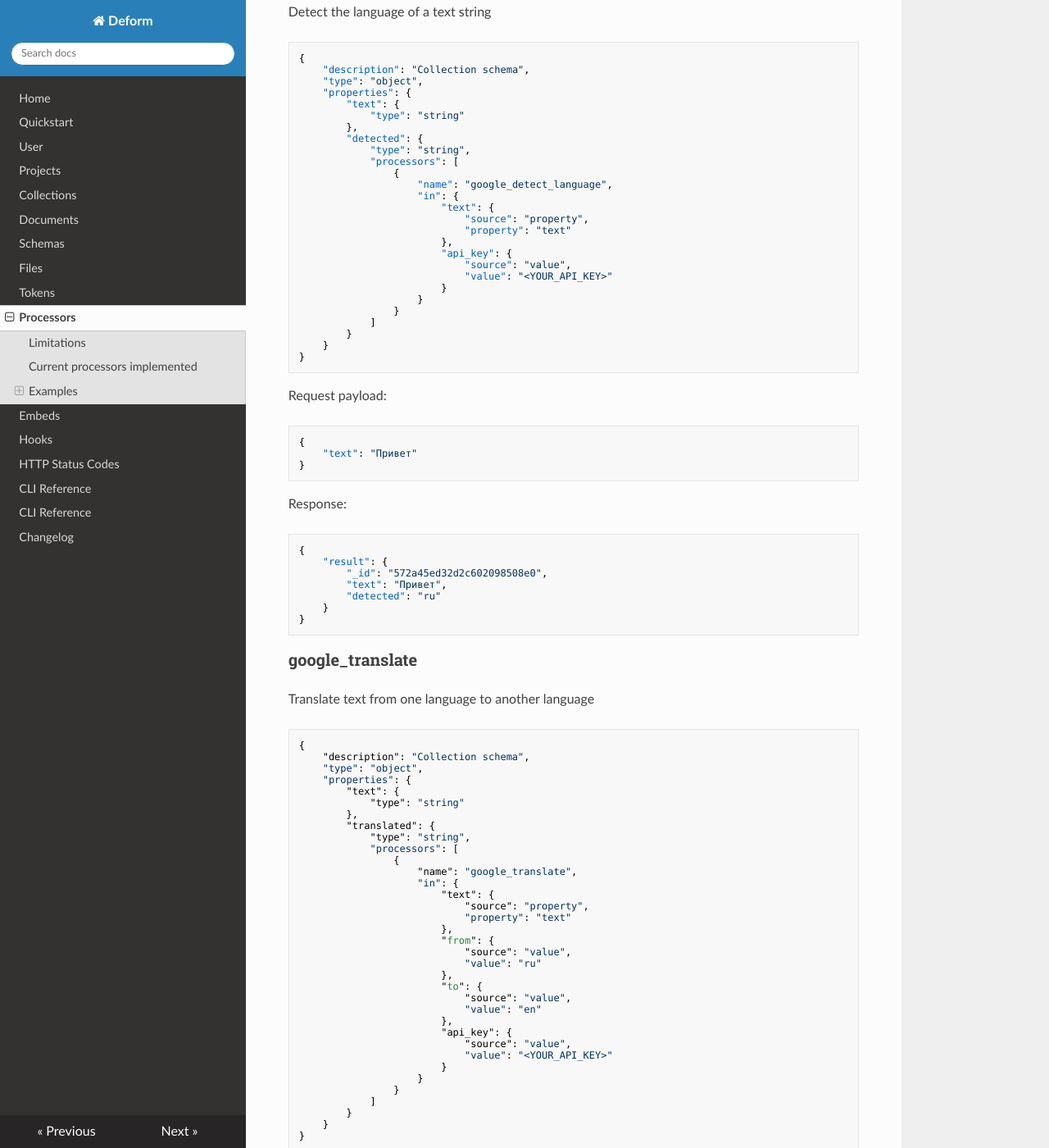
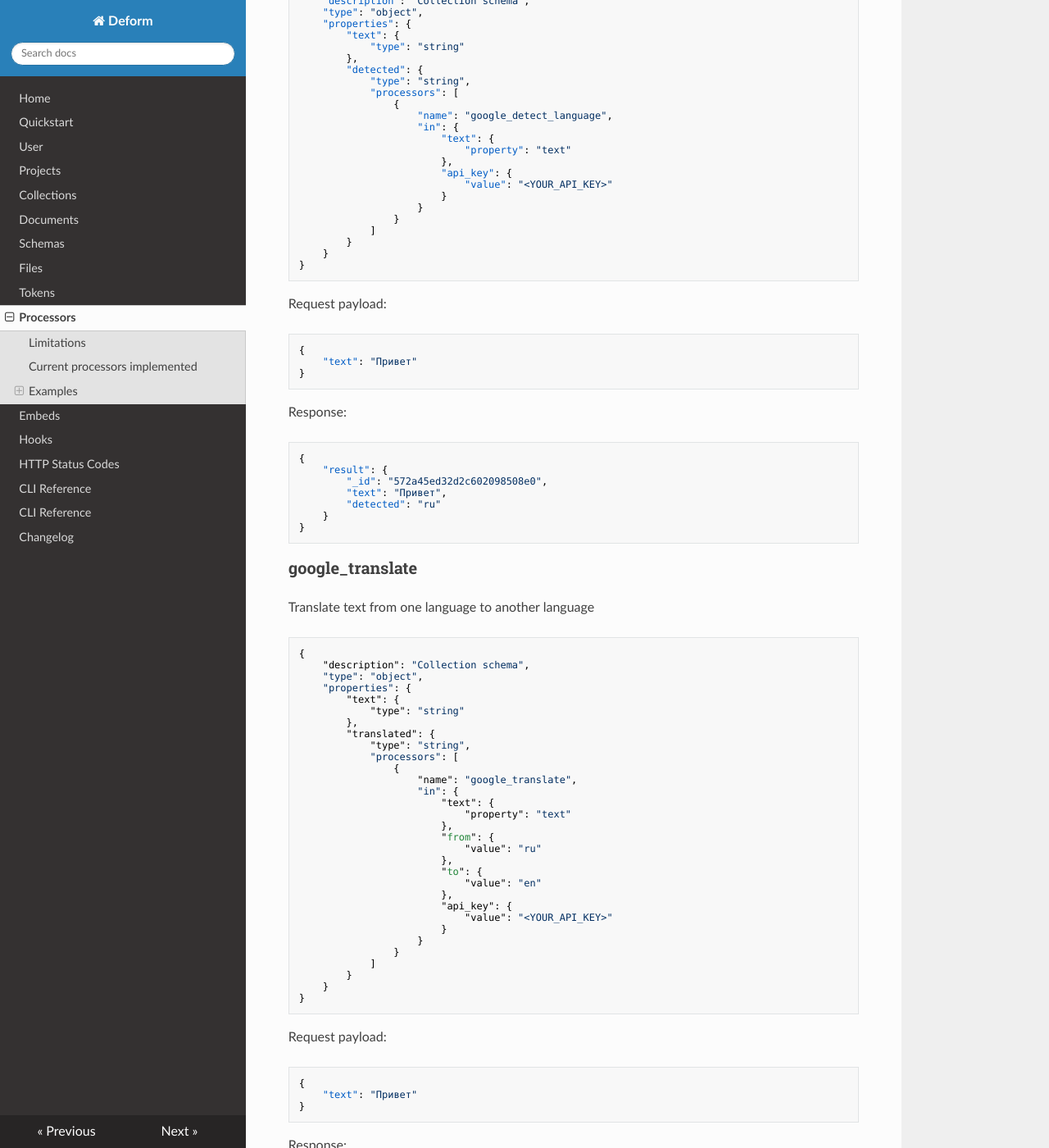
Before and after one commit to deformio/docs, an MkDocs documentation site: the page built from docs/processors.md, in a window 1280 px wide and 1400 px high, scrolled down 2597 px. Shown: the whole window at 82% size. Built offline with MkDocs 1.6.1, drawn with Linux system fonts in a browser that asks for light colours; nearby versions of some CDN libraries; old or Windows-style settings are respelled for this version of MkDocs; some of the changed text lies outside the part shown.

Commit message:
Processors: property `source` removed. Tokens: updated with examples

```diff
--- a/docs/processors.md
+++ b/docs/processors.md
@@ -56,27 +56,21 @@ Process natural language
             			"name": "apiai",
             			"in": {
 							"text": {
-								"source": "property",
 								"property": "human_text"
 							},
 							"language": {
-								"source": "value",
 								"value": "EN"
 							},
 							"language_token": {
-								"source": "value",
 								"value": "<YOUR_LANGUAGE_TOKEN>"
 							},
 							"subscription_key": {
-								"source": "value",
 								"value": "<YOUR_SUBSCTIPTION_KEY>"
 							},
 							"timezone": {
-								"source":"value",
 								"value": "Europe/Moscow"
 							},
 							"contexts": {
-								"source": "value",
 								"value": ["calendar"]
 							}
 						}
@@ -139,11 +133,9 @@ Detect the language of a text string
         				"name": "google_detect_language",
         				"in": {
                             "text": {
-                                "source": "property",
                                 "property": "text"
                             },
                             "api_key": {
-                                "source": "value",
                                 "value": "<YOUR_API_KEY>"
                             }
                         }
@@ -188,19 +180,15 @@ Translate text from one language to another language
         				"name": "google_translate",
         				"in": {
                             "text": {
-                                "source": "property",
                                 "property": "text"
                             },
                             "from": {
-                                "source": "value",
                                 "value": "ru"
                             },
 							"to": {
-                                "source": "value",
                                 "value": "en"
                             },
 							"api_key": {
-                                "source": "value",
                                 "value": "<YOUR_API_KEY>"
                             }
                         }
@@ -245,7 +233,6 @@ Remove html tags from text
         				"name": "html_to_text",
         				"in": {
                             "html": {
-                                "source": "property",
                                 "property": "html"
                             }
                         }
@@ -292,7 +279,6 @@ Render a html from a markdown
 						"name": "markdown",
 						"in": {
 							"text": {
-								"source": "property",
 								"property": "markdown"
 							}
 						}
@@ -388,11 +374,9 @@ Make a random value
 						"name": "random",
 						"in": {
 							"random_type": {
-								"source": "value",
 								"value": "string"
 							},
 							"length": {
-								"source": "value",
 								"value": 20
 							}
 						}
@@ -458,7 +442,6 @@ Makes a text readable
 						"name": "readability",
 						"in": {
 							"text": {
-								"source": "property",
 								"property": "html_content"
 							}
 						}
@@ -510,11 +493,9 @@ Use [readability.com](https://readability.com/) to turn any web page into a clea
         				"name": "readability_com",
         				"in": {
                             "url": {
-                                "source": "property",
                                 "property": "url_to_make_readable"
                             },
 							"api_key": {
-                                "source": "value",
                                 "value": "<YOUR_API_KEY>"
                             }
                         }
@@ -575,11 +556,9 @@ Resize an image
 						"name": "resize",
 						"in": {
 					        "original_image": {
-					            "source": "property",
 					            "property": "original"
 					       	},
 							"size": {
-								"source": "value",
 								"value": [200,200]
 							}
 						}
@@ -641,7 +620,6 @@ Sentiment analysis aims to determine the attitude of a speaker or a writer with
 						"name": "sentiment",
 						"in": {
 							"text": {
-								"source": "property",
 								"property": "text"
 							}
 						}
@@ -697,20 +675,16 @@ Make a string from template
 						"in": {
                         	"context": {
                         		"code": {
-                        			"source": "property",
                         			"property": "country.code"
                         		},
                         		"name": {
-                        			"source": "property",
                         			"property": "country.name"
                         		}
                         	},
                             "syntax": {
-                            	"source": "value",
                             	"value": "handlebars"
                             },
                             "template_string": {
-                            	"source": "value",
                             	"value": "{{code}} - {{name}}"
                         	}
                     	}
@@ -773,24 +747,19 @@ Text to speech processor
 						"in": {
 							"context": {
                         		"firstName": {
-                        			"source": "property",
                         			"property": "user_info.firstName"
                         		},
                         		"lastName": {
-                        			"source": "property",
                         			"property": "user_info.lastName"
                         		},
                         		"age": {
-                        			"source": "property",
                         			"property": "user_info.age"
                         		}
                         	},
 							"syntax": {
-								"source":"value",
 								"value":"handlebars"
 							},
                             "template_string": {
-                            	"source": "value",
                             	"value":"{{lastName}} {{firstName}} is {{age}} years"
                             }
 						}
@@ -804,11 +773,9 @@ Text to speech processor
 						"name": "text_to_speech",
 						"in": {
 							"text": {
-								"source": "property",
 								"property": "message"
 							},
 							"language": {
-								"source":"value",
 								"value": "en-US"
 							}
 						}
@@ -882,11 +849,9 @@ Detect the language of a text string
         				"name": "yandex_detect_language",
         				"in": {
                             "text": {
-                                "source": "property",
                                 "property": "text"
                             },
 							"api_key": {
-                                "source": "value",
                                 "value": "<YOUR_API_KEY>"
                             }
                         }
@@ -931,15 +896,12 @@ Translate text from one language to another language
         				"name": "yandex_translate",
         				"in": {
                             "text": {
-                                "source": "property",
                                 "property": "text"
                             },
                             "lang": {
-                                "source": "value",
                                 "value": "ru-en"
                             },
 							"api_key": {
-                                "source": "value",
                                 "value": "<YOUR_API_KEY>"
                             }
                         }
```
Also changed, not shown: docs/files.md (+6 -6 lines), docs/tokens.md (+58 -0 lines).
